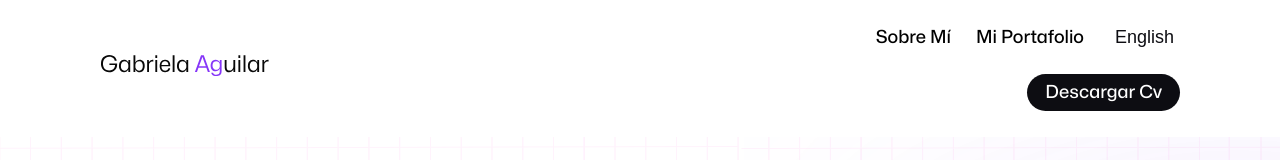
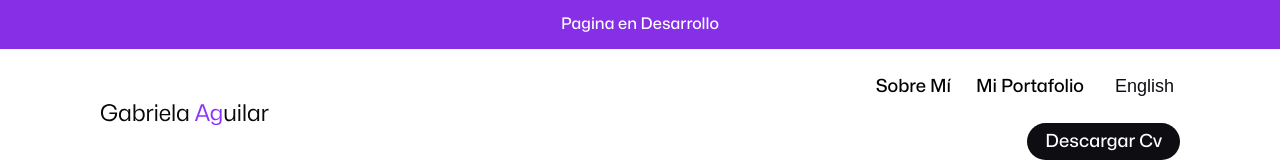
Before and after one commit to gabrielaaguilar-isset/portfolionext, a Next.js app: page / in a window 1280 px wide. Shown: the top 160 px of the page. Built offline with nearby package versions, Linux system fonts and the light colour scheme.

Commit message:
arreglos en el menu, fixed y div

```diff
--- a/app/UI/template/Header/Header.jsx
+++ b/app/UI/template/Header/Header.jsx
@@ -48,6 +48,7 @@ export const Header = () => {
 
   return (
     <>
+    <div className={styles.Header__DesarrolloAviso}>Pagina en Desarrollo</div>
       <header className={`${styles.Header} ${isSticky ? styles.sticky : ''} ${showHeader ? styles.show : styles.hide}`}>
         <div className={styles.Header_logo}>
           <Link href="/"> <img src='/gabrielaAg.svg' /></Link>
```
